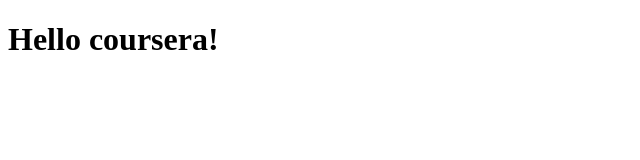
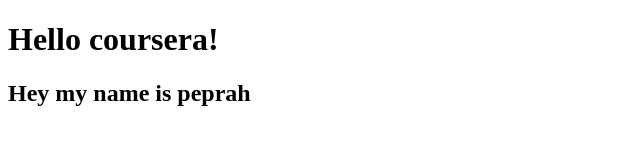
Before and after one commit to PeprahSamuel/My-coursera-test, a plain HTML site: page site/index.html in a window 1280 px wide. Shown: the whole page, without its empty margins (0-640 px from the left). Drawn offline with Linux system fonts and the light colour scheme.

Commit message:
small addition

```diff
--- a/site/index.html
+++ b/site/index.html
@@ -7,5 +7,6 @@
 </head>
 <body>
     <h1>Hello coursera!</h1>
+    <h2>Hey my name is peprah</h2>
 </body>
 </html>
```
